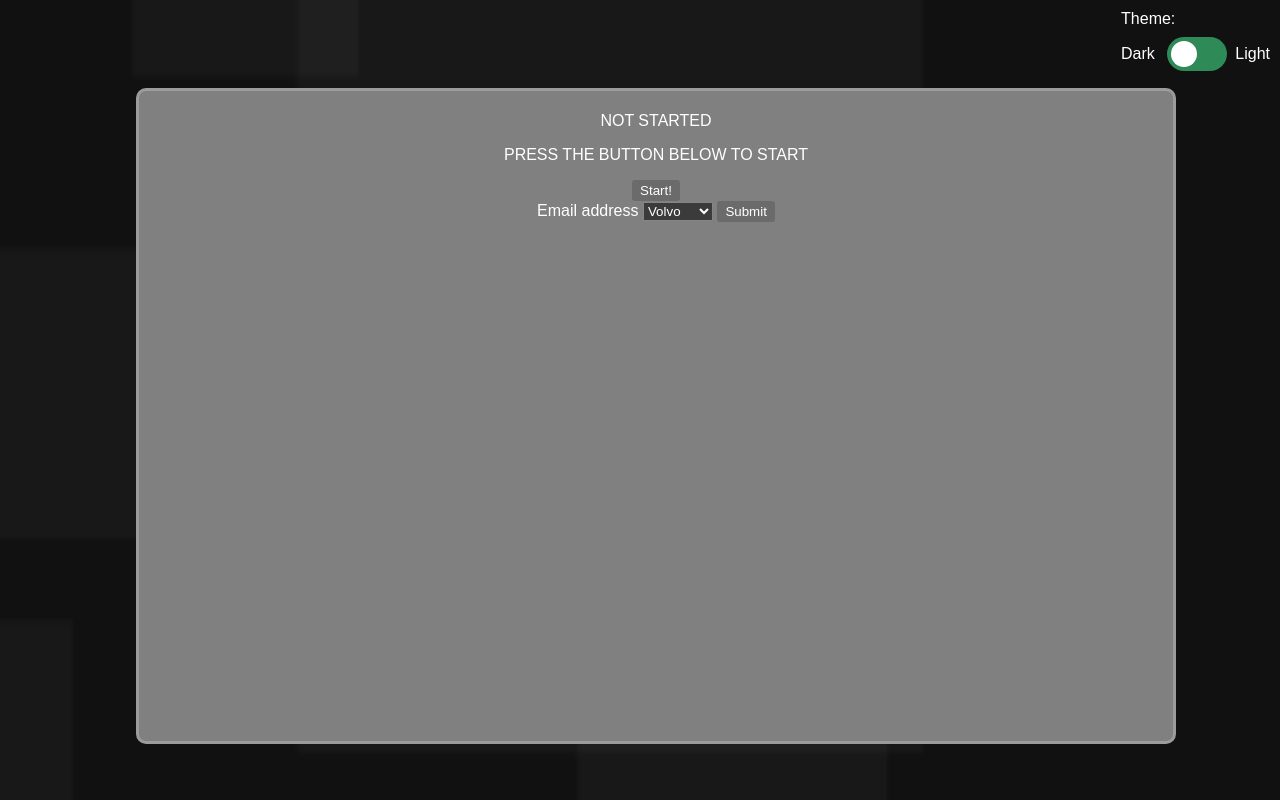
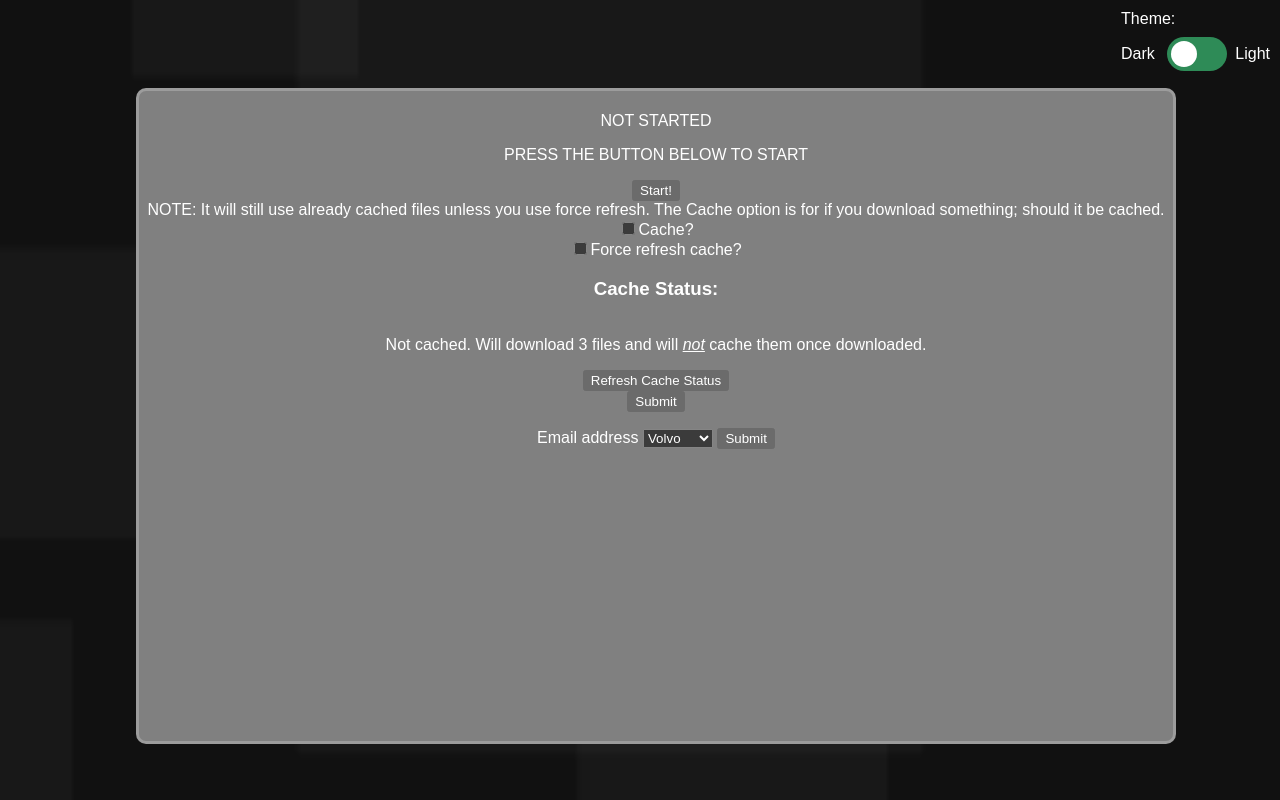
Before and after one commit to Tsunami014/DataAnalysis, a Flask app: page / in a window 1280 px wide. Run offline with Flask 3, Linux system fonts and the light colour scheme.

Commit message:
Added a cache form and status and :)

```diff
--- a/getWeather.py
+++ b/getWeather.py
@@ -17,14 +17,19 @@ files = {
 def isCached():
     return {i: os.path.exists('./cache/'+i) for i in files.keys()}
 
+def cached_status(cache=True, force=False):
+    allcached = isCached()
+    cacheds = ([] if (not cache) or force else [i for i in allcached if allcached[i]])
+    fullyCached = len(cacheds) == len(allcached)
+    return ('<b>Force redownloading all cached</b>' if force else (
+    f'Fully cached all {len(allcached)} file{"s" if len(allcached) != 1 else ""}' if fullyCached else (
+        f'{len(cacheds)} file{"s" if len(cacheds) != 1 else ""} cached out of {len(allcached)}' if len(cacheds) > 0 else 'Not cached'
+)))+f". Will download {str(len(allcached)-len(cacheds))} file{'s' if len(allcached)-len(cacheds) != 1 else ''} and will {'<i><u>not</u></i> ' if not cache else ''}cache them once downloaded.\n"
+
 def getFiles(cache=True, force=False):
     allcached = isCached()
     cacheds = ([] if (not cache) or force else [i for i in allcached if allcached[i]])
     fullyCached = len(cacheds) == len(allcached)
-    yield "Caching status: "+('Force redownloading all cached' if force else (
-    f'Fully cached all {len(allcached)} file{"s" if len(allcached) != 1 else ""}' if fullyCached else (
-        f'{len(cacheds)} file{"s" if len(cacheds) != 1 else ""} cached out of {len(allcached)}' if len(cacheds) > 0 else 'Not cached'
-)))+f". Will download {str(len(allcached)-len(cacheds))} file{'s' if len(allcached)-len(cacheds) != 1 else ''} and will {'not ' if not cache else ''}cache them once downloaded.\n", False
     if fullyCached:
         yield "Cache has all the files! Using them.", False
         yield {i: i for i in cacheds}, True
--- a/main.py
+++ b/main.py
@@ -1,5 +1,6 @@
 import flask
 from asyncro import wrapper, statuses
+from getWeather import cached_status
 
 app = flask.Flask(__name__)
 
@@ -47,6 +48,18 @@ def read_form(): # Thanks to https://www.geeksforgeeks.org/how-to-use-web-forms-
     ## Return the extracted information
     return data
 
+@app.route('/cache_opts', methods=['POST'])
+def cache_opts(): # Thanks to https://www.geeksforgeeks.org/how-to-use-web-forms-in-a-flask-application/
+    # Get the form data as Python ImmutableDict datatype
+    data = flask.request.form
+
+    ## Return the extracted information
+    return data
+
+@app.route('/cache_status')
+def cache_status():
+    return cached_status(flask.request.args.get('cache') == 'true', flask.request.args.get('force') == 'true')
+
 @app.route('/')
 def main():
     return flask.render_template("index.html")
--- a/static/main.js
+++ b/static/main.js
@@ -11,3 +11,12 @@ function start_long_task() {
         return true; // continue running
     });
 }
+
+function updateCacheStatus() {
+    fetch("cache_status?cache="+document.getElementById("Cache").checked.toString()+"&force="+document.getElementById("Force").checked.toString()).then(resp => {
+        data = resp.text().then(function(data) {
+            var elm = document.getElementById('CacheStatus');
+            elm.innerHTML = "<h3>Cache Status:</h3><br>" + data;
+        });
+    });
+}
--- a/templates/index.html
+++ b/templates/index.html
@@ -25,9 +25,21 @@
         <p id="progressStatus"></p>
         <p id="progressState">PRESS THE BUTTON BELOW TO START</p>
         <button onclick="start_long_task();">Start!</button>
+        <form action="{{ url_for('cache_opts')}}" method="post">
+            <label for="checkbox" class="form-label">NOTE: It will still use already cached files unless you use force refresh. The Cache option is for if you download something; should it be cached.</label><br>
+            <input type="checkbox" id="Cache" name="Cache" oninput="updateCacheStatus();">Cache?</input><br>
+            <input type="checkbox" id="Force" name="Force" oninput="updateCacheStatus();">Force refresh cache?</input><br>
+            <p id="CacheStatus"></p><button type="button" onclick="updateCacheStatus();">Refresh Cache Status</button><br>
+            <button type="submit" class="btn btn-primary">Submit</button>
+        </form>
+        <script type=text/javascript>
+            document.getElementById("Cache").checked = false;
+            document.getElementById("Force").checked = false;
+            updateCacheStatus();
+        </script>
         <form action="{{ url_for('read_form')}}" method="post">
             <label for="email" class="form-label">Email address</label>
-                <select id="cars" name="cars">
+                <select name="cars">
                     <optgroup label="Swedish Cars">
                         <option value="volvo">Volvo</option>
                         <option value="saab">Saab</option>
```
